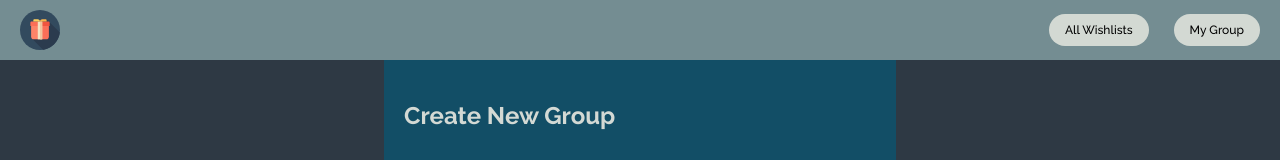
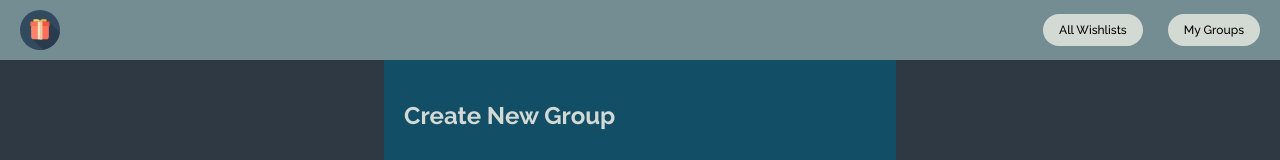
Before and after one commit to jasonpeng7/wishlist, a Next.js app in the folder wishlist_organizer/: page /groups/create in a window 1280 px wide. Shown: the top 160 px of the page. Built offline with nearby package versions, Linux system fonts and the light colour scheme; no server answers.

Commit message:
fixed naming issue

```diff
--- a/wishlist_organizer/src/app/components/navbar.tsx
+++ b/wishlist_organizer/src/app/components/navbar.tsx
@@ -67,10 +67,10 @@ export default function NavBar () {
             text-xs flex items-center h-[32px]'
         >
             {pathName === "/groups" ? "All Wishlists" :
-            pathName.includes("/groups/create") ? "My Group" :
+            pathName.includes("/groups/create") ? "My Groups" :
             pathName.includes("/groups/join") ? "My Wishlists":
-            pathName.includes("/groups") ? "My Group" :
-            "My Group"}
+            pathName.includes("/groups") ? "My Groups" :
+            "My Groups"}
          </Link>
         {modal && (
         <div className="fixed top-0 left-0 w-screen h-screen bg-black opacity-50 flex justify-center items-center">
```
